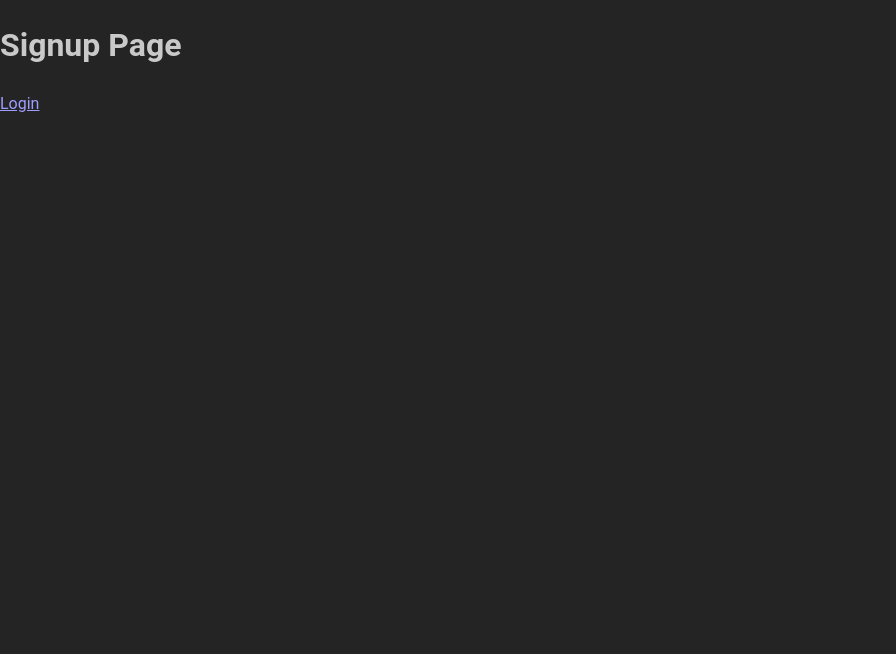
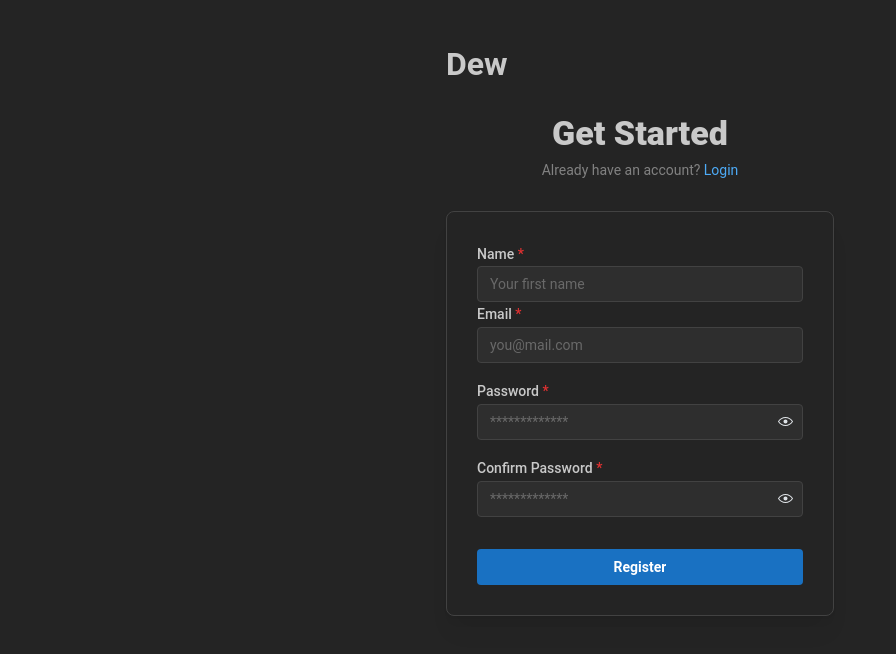
Before and after one commit to PeterKahenya/dew, a Next.js app in the folder web/: page /signup in a window 1280 px wide. Shown: the top 654 px of the page, without its empty margins (0-896 px from the left). Built offline with nearby package versions, Linux system fonts and the light colour scheme; no server answers.

Commit message:
add signup ui

```diff
--- a/web/app/signup/page.tsx
+++ b/web/app/signup/page.tsx
@@ -1,8 +1,91 @@
+"use client"
+import { Anchor, Button, Container, Paper, PasswordInput, Text, TextInput, Title } from "@mantine/core";
+import { useState } from "react";
+
+import classes from "./signup.module.css"
+import { useAuth } from "@/contexts/auth";
+import { useRouter } from "next/navigation";
+import { notifications } from "@mantine/notifications";
+import { UserSignup } from "lib/types";
+
+export default function Page() {
+    const { signup } = useAuth()
+    const [user, setUser] = useState<UserSignup>({
+        name: "",
+        email: "",
+        password: "",
+        confirmPassword: ""
+    })
+    const router = useRouter()
 
 
-export default function Page() {
-    return <div>
-        <h1>Signup Page</h1>
-        <a href="/login">Login</a>
-    </div>
+    async function handleSignup(e: { preventDefault: () => void; }) {
+        console.log("Trying to signup ", user)
+        e.preventDefault()
+        const response = await signup(user)
+        console.log(response)
+        if (response.status === 201) {
+            router.push(`/login`)
+        } else {
+            notifications.show({
+                title: 'Signup Error',
+                w: 500,
+                message: JSON.stringify(response.detail.map(d => `${d.loc} ${d.msg} ${d.type}`)),
+                color: 'red',
+                position: "top-center"
+            })
+        }
+    }
+
+
+
+    return <Container size={420} my={40}>
+        <h1>Dew</h1>
+        <Title ta="center" className={classes.title}>
+            Get Started
+        </Title>
+        <Text c="dimmed" size="sm" ta="center" mt={5}>
+            Already have an account?{' '}
+            <Anchor href="/login" size="sm">
+                Login
+            </Anchor>
+        </Text>
+        <Paper withBorder shadow="md" p={30} mt={30} radius="md">
+            <TextInput
+                label="Name"
+                required
+                placeholder="Your first name"
+                value={user.name}
+                onChange={(e) => setUser({ ...user, name: e.target.value })}
+            />
+            <TextInput
+                label="Email"
+                type="email"
+                required
+                placeholder="you@mail.com"
+                value={user.email}
+                onChange={(e) => setUser({ ...user, email: e.target.value })}
+            />
+            <PasswordInput
+                mt="md"
+                label="Password"
+                placeholder="*************"
+                required
+                value={user.password}
+                onChange={(e) => setUser({ ...user, password: e.target.value })}
+            />
+            <PasswordInput
+                mt="md"
+                label="Confirm Password"
+                placeholder="*************"
+                required
+                value={user.confirmPassword}
+                onChange={(e) => setUser({ ...user, confirmPassword: e.target.value })}
+            />
+
+            <Button fullWidth mt="xl" onClick={handleSignup}>
+                Register
+            </Button>
+        </Paper>
+    </Container>
 }
--- /dev/null
+++ b/web/app/signup/signup.module.css
@@ -0,0 +1,4 @@
+.title {
+  font-family: Greycliff CF, var(--mantine-font-family);
+  font-weight: 900;
+}
```
